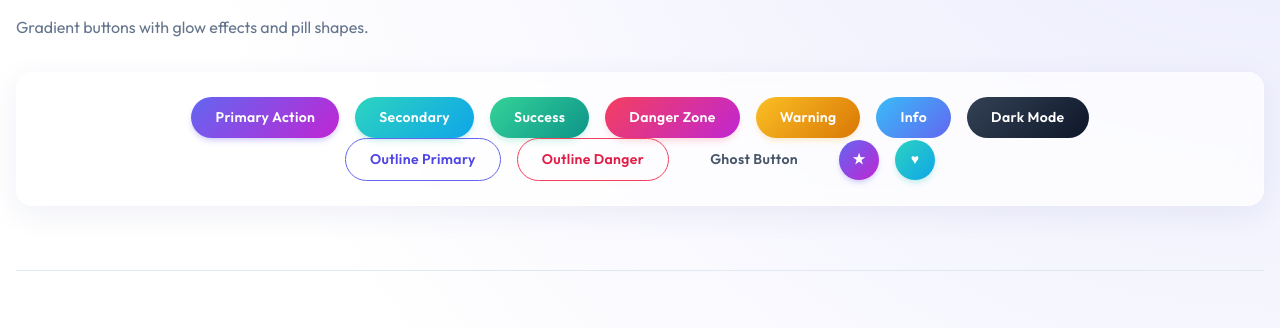
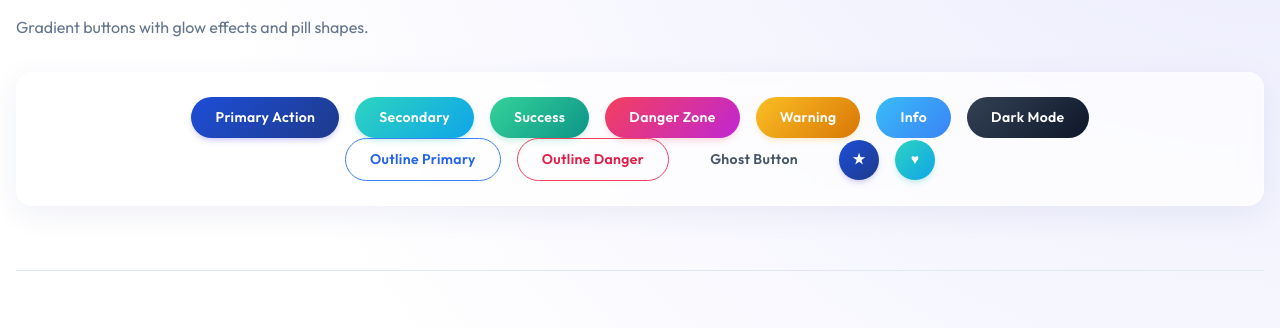
Before and after one commit to celionatti/natrix, a plain HTML site: page index.html in a window 1280 px wide. Shown: the part 356-684 px from the top of the page. Drawn offline with Linux system fonts and the light colour scheme.

Commit message:
feat: Introduce `variables.css` with a modern color palette, gradients, glassmorphism tokens, and dark mode support.

```diff
--- a/src/variables.css
+++ b/src/variables.css
@@ -6,17 +6,17 @@
 :root {
     /* ========== MODERN COLOR PALETTE ========== */
 
-    /* Primary: Indigo -> Purple */
-    --primary-50: #eef2ff;
-    --primary-100: #e0e7ff;
-    --primary-200: #c7d2fe;
-    --primary-300: #a5b4fc;
-    --primary-400: #818cf8;
-    --primary-500: #6366f1;
-    --primary-600: #4f46e5;
-    --primary-700: #4338ca;
-    --primary-800: #3730a3;
-    --primary-900: #312e81;
+    /* Primary: Royal Blue -> Navy */
+    --primary-50: #eff6ff;
+    --primary-100: #dbeafe;
+    --primary-200: #bfdbfe;
+    --primary-300: #93c5fd;
+    --primary-400: #60a5fa;
+    --primary-500: #3b82f6;
+    --primary-600: #2563eb;
+    --primary-700: #1d4ed8;
+    --primary-800: #1e40af;
+    --primary-900: #1e3a8a;
 
     /* Secondary: Teal -> Cyan */
     --secondary-50: #f0fdfa;
@@ -112,8 +112,9 @@
     --light-500: #e0e0e0;
 
     /* ========== GRADIENTS ========== */
-    --gradient-primary: linear-gradient(135deg, var(--primary-500), var(--accent-600));
-    --gradient-primary-hover: linear-gradient(135deg, var(--primary-600), var(--accent-700));
+    --gradient-primary: linear-gradient(135deg, var(--primary-700), var(--primary-900));
+    /* Dark Blue Gradient */
+    --gradient-primary-hover: linear-gradient(135deg, var(--primary-600), var(--primary-800));
 
     --gradient-secondary: linear-gradient(135deg, var(--secondary-400), var(--info-500));
     --gradient-secondary-hover: linear-gradient(135deg, var(--secondary-500), var(--info-600));
@@ -124,7 +125,7 @@
     --gradient-info: linear-gradient(135deg, var(--info-400), var(--primary-500));
     --gradient-dark: linear-gradient(135deg, var(--dark-700), var(--dark-900));
 
-    --gradient-glow-primary: 0 4px 20px -5px rgba(99, 102, 241, 0.5);
+    --gradient-glow-primary: 0 4px 20px -5px rgba(30, 64, 175, 0.5);
     --gradient-glow-secondary: 0 4px 20px -5px rgba(20, 184, 166, 0.5);
     --gradient-glow-danger: 0 4px 20px -5px rgba(244, 63, 94, 0.5);
     --gradient-glow-success: 0 4px 20px -5px rgba(16, 185, 129, 0.5);
```
